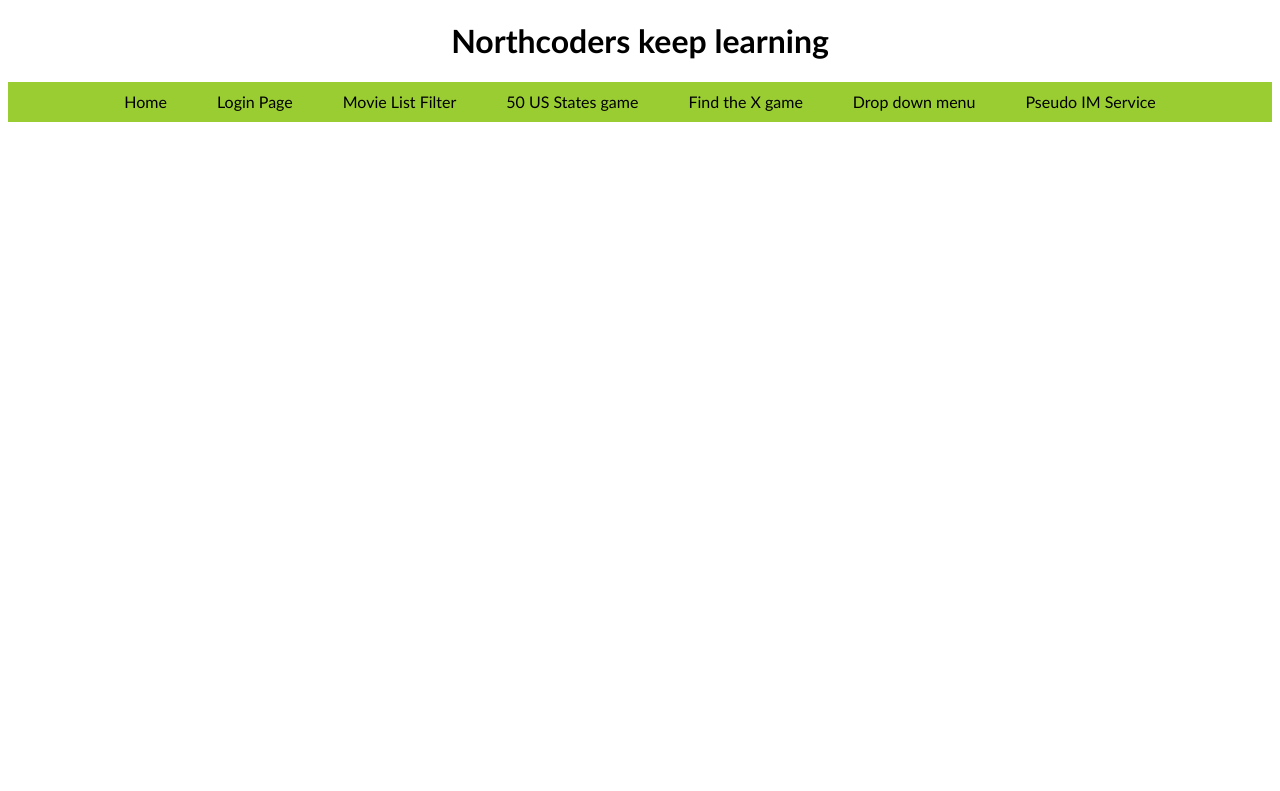
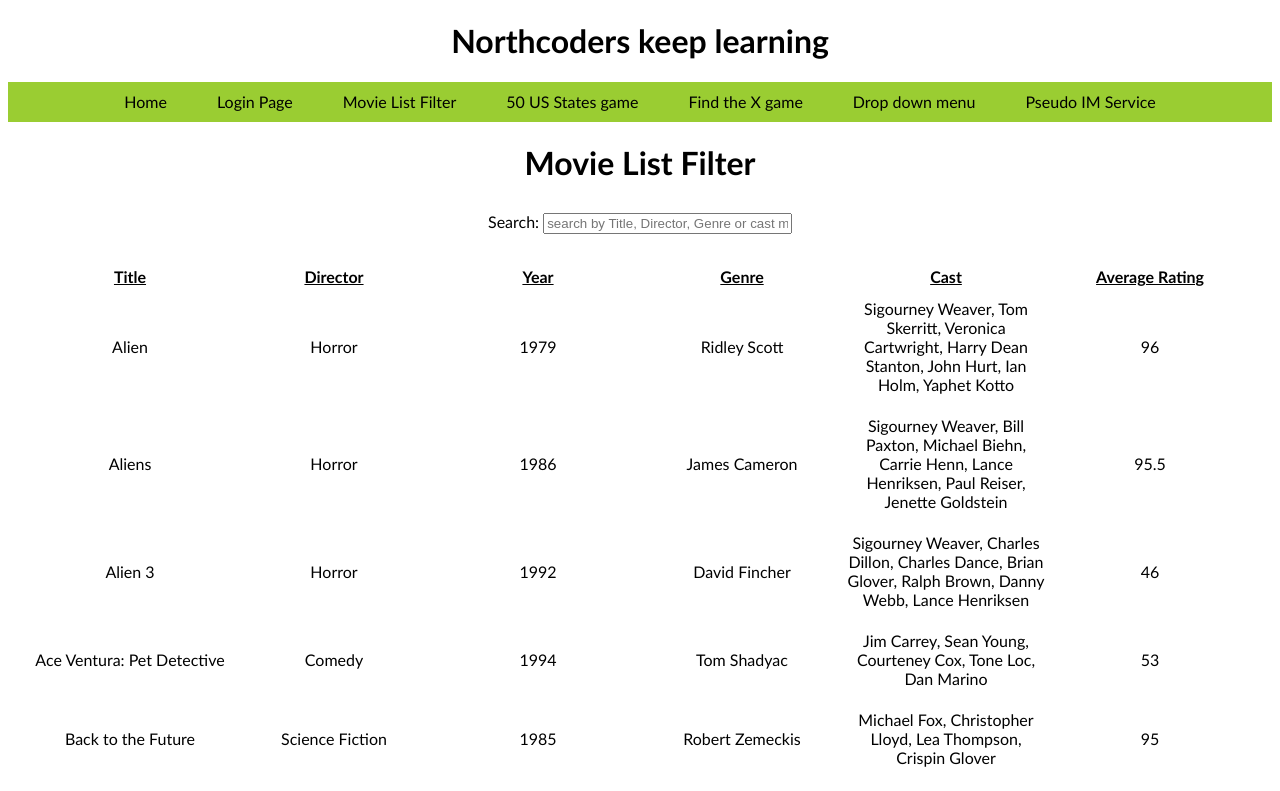
Before and after one commit to vbrooke78/keep-learning, a React (Create React App) app: page /movies in a window 1280 px wide. Shown: the top 791 px of the page. Built offline with nearby package versions, Linux system fonts and the light colour scheme.

Commit message:
Movie list page created, search bar not functional yet

```diff
--- a/src/App.css
+++ b/src/App.css
@@ -4,12 +4,21 @@
     'Lucida Sans', Arial, sans-serif;
 }
 
+/* navBar */
 .links {
   padding: 10px 25px;
   text-decoration: none;
   color: #000;
 }
 
+.navBar {
+  display: flex;
+  justify-content: center;
+  background-color: yellowgreen;
+  height: 40px;
+}
+
+/* loginTask */
 .loginForm {
   display: flex;
   flex-direction: column;
@@ -46,9 +55,26 @@
   justify-content: center;
 }
 
-.navBar {
+/* movieListTask */
+.searchBar {
+  margin: 30px;
+}
+
+.searchInput {
+  width: 20%;
+}
+
+th {
+  text-decoration: underline;
+}
+
+table {
   display: flex;
   justify-content: center;
-  background-color: yellowgreen;
-  height: 40px;
 }
+
+td {
+  width: 200px;
+  padding-bottom: 10px;
+  padding-top: 10px;
+}
--- a/src/App.js
+++ b/src/App.js
@@ -6,6 +6,7 @@ import { HomePage } from './components/HomePage';
 import { LoginPage } from './components/loginTask/LogInPage';
 import { LoginSuccessPage } from './components/loginTask/LoginSuccessPage';
 import { SignUpSuccessPage } from './components/loginTask/SignUpSuccessPage';
+import { MovieList } from './components/movieListTask/MovieList';
 import { Nav } from './components/Nav';
 
 function App() {
@@ -20,12 +21,15 @@ function App() {
       <Nav />
       <Routes>
         <Route path="/" element={<HomePage />} />
+        {/* login task */}
         <Route
           path="/login"
           element={<LoginPage userData={userData} setUserData={setUserData} />}
         />
         <Route path="/loginSuccess" element={<LoginSuccessPage />} />
         <Route path="/signUpSuccess" element={<SignUpSuccessPage />} />
+        {/* movie list task */}
+        <Route path="/movies" element={<MovieList />} />
       </Routes>
     </div>
   );
--- a/src/components/Nav.jsx
+++ b/src/components/Nav.jsx
@@ -9,7 +9,7 @@ export const Nav = () => {
       <Link to="/login" className="links">
         Login Page
       </Link>
-      <Link to="/movie" className="links">
+      <Link to="/movies" className="links">
         Movie List Filter
       </Link>
       <Link to="/states" className="links">
--- /dev/null
+++ b/src/components/movieListTask/MovieList.jsx
@@ -0,0 +1,44 @@
+import movies from './utils/movies.json';
+
+export const MovieList = () => {
+  return (
+    <>
+      <h1>Movie List Filter</h1>
+      <div className="searchBar">
+        <label htmlFor="search">Search: </label>
+        <input
+          name="search"
+          className="searchInput"
+          placeholder="search by Title, Director, Genre or cast member "
+        />
+      </div>
+      <table className="table">
+        <tbody>
+          <tr className="tableHeader">
+            <th>Title</th>
+            <th>Director</th>
+            <th>Year</th>
+            <th>Genre</th>
+            <th>Cast</th>
+            <th>Average Rating</th>
+          </tr>
+          {movies.map((movie) => {
+            return (
+              <tr key={movie.title}>
+                <td>{movie.title}</td>
+                <td>{movie.genre}</td>
+                <td>{movie.year}</td>
+                <td>{movie.director}</td>
+                <td>{movie.cast.join(', ')}</td>
+                <td>
+                  {movie.ratings.rottenTomatoes.reduce((a, b) => a + b) /
+                    movie.ratings.rottenTomatoes.length}
+                </td>
+              </tr>
+            );
+          })}
+        </tbody>
+      </table>
+    </>
+  );
+};
--- /dev/null
+++ b/src/components/movieListTask/utils/movies.json
@@ -0,0 +1,209 @@
+[{
+    "title": "Alien",
+    "genre": "Horror",
+    "year": 1979,
+    "director": "Ridley Scott",
+    "cast": ["Sigourney Weaver", "Tom Skerritt", "Veronica Cartwright", "Harry Dean Stanton", "John Hurt", "Ian Holm", "Yaphet Kotto"],
+    "ratings": {
+        "iMDB": 8.04,
+        "rottenTomatoes": [98, 94]
+    }
+},
+{
+    "title": "Aliens",
+    "genre": "Horror",
+    "year": 1986,
+    "director": "James Cameron",
+    "cast": ["Sigourney Weaver", "Bill Paxton", "Michael Biehn", "Carrie Henn", "Lance Henriksen", "Paul Reiser", "Jenette Goldstein"],
+    "ratings": {
+        "iMDB": 8.3,
+        "rottenTomatoes": [97, 94]
+    }
+},
+{
+    "title": "Alien 3",
+    "genre": "Horror",
+    "year": 1992,
+    "director": "David Fincher",
+    "cast": ["Sigourney Weaver", "Charles Dillon", "Charles Dance", "Brian Glover", "Ralph Brown", "Danny Webb", "Lance Henriksen"],
+    "ratings": {
+        "iMDB": 6.5,
+        "rottenTomatoes": [45, 47]
+    }
+},
+{
+   "title": "Ace Ventura: Pet Detective",
+   "genre": "Comedy",
+   "year": 1994,
+   "director": "Tom Shadyac",
+   "cast": ["Jim Carrey", "Sean Young", "Courteney Cox", "Tone Loc", "Dan Marino"],
+   "ratings": {
+       "iMDB": 6.9,
+       "rottenTomatoes": [49, 57]
+   }
+},
+{
+    "title": "Back to the Future",
+    "genre": "Science Fiction",
+    "year": 1985,
+    "director": "Robert Zemeckis",
+    "cast": ["Michael Fox", "Christopher Lloyd", "Lea Thompson", "Crispin Glover"],
+    "ratings": {
+        "iMDB": 8.5,
+        "rottenTomatoes": [96, 94]
+    }
+},
+{
+    "title": "Akira",
+    "genre": "Anime",
+    "year": 1988,
+    "director": "Katsuhiro Otomo",
+    "cast": ["Mitsuo Iwata", "Nozomu Sasaki", "Mami Koyama", "Taro Ishida", "Mizuho Suzuki", "Tetsusho Genada"],
+    "ratings": {
+        "iMDB": 8.0,
+        "rottenTomatoes": [90, 90]
+    }
+},
+{
+    "title": "Star Wars: Empire Strikes Back",
+    "genre": "Science Fiction",
+    "year": 1980,
+    "director": "Irvin Kershner",
+    "cast": ["Mark Hamill", "Carrie Fisher", "Bruno Kirby", "Harrison Ford", "Billy Dee Williams", "Anthony Daniels", "David Prowse", "Kenny Baker", "Peter Mayhew", "Frank Oz"],
+    "ratings": {
+        "iMDB": 8.7,
+        "rottenTomatoes": [94, 97]
+    }
+},
+{
+    "title": "RoboCop",
+    "genre": "Science Fiction",
+    "year": 1987,
+    "director": "Paul Verhoeven",
+    "cast": ["Peter Weeler", "Nancy Allen", "Daniel O'Herlihy", "Ronny Cox", "Kurtwood Smith", "Miguel Ferrer"],
+    "ratings": {
+        "iMDB": 7.6,
+        "rottenTomatoes": [90, 84]
+    }
+},
+{
+    "title": "Hellraiser",
+    "genre": "Horror",
+    "year": 1987,
+    "director": "Clive Barker",
+    "cast": ["Andrew Robinson", "Clare Higgins", "Ashley Laurence"],
+    "ratings":{
+        "iMDB": 7.0,
+        "rottenTomatoes": [72, 72]
+    }
+},
+{
+    "title": "Ghostbusters",
+    "genre": "Science Fiction",
+    "year": 1984,
+    "director": "Ivan Reitman",
+    "cast": ["Bill Murray", "Dan Aykroyd", "Sigourney Weaver", "Harold Ramis", "Rick Moranis"],
+    "ratings": {
+        "iMDB": 7.8,
+        "rottenTomatoes": [74, 49]
+    }
+},
+{
+    "title": "Legally Blonde",
+    "genre": "Comedy",
+    "year": 2001,
+    "director": "Robert Luketic",
+    "cast": ["Reese Witherspoon", "Luke Wilson", "Selma Blair", "Matthew Davis", "Victor Garber", "Jennifer Coolidge"],
+    "ratings": {
+        "iMDB": 6.4,
+        "rottenTomatoes": [70, 72]
+    }
+},
+{
+    "title": "When Harry Met Sally",
+    "genre": "Romantic Comedy",
+    "year": 1989,
+    "director": "Rob Reiner",
+    "cast": ["Billy Crystal", "Meg Ryan", "Carrie Fisher", "Bruno Kirby"],
+    "ratings":{
+        "iMDB": 7.6,
+        "rottenTomatoes": [91, 89]
+    }
+},
+{
+    "title": "Scott Pilgrim vs the World",
+    "genre": "Romantic Comedy",
+    "year": 2010,
+    "director": "Edgar Wright",
+    "cast": ["Michael Cera", "Mary Elizabeth Winstead", "Kieran Culkin", "Chris Evans", "Anna Kendrick", "Alison Pill", "Brandon Routh", "Jason Schwartzman"],
+    "ratings": {
+        "iMDB": 7.5,
+        "rottenTomatoes": [82, 84]
+    }
+},
+{
+    "title": "Nomadland",
+    "genre": "Drama",
+    "year": 2020,
+    "director": "Chole Zhao",
+    "cast": ["Frances McDormand", "David Strathairn", "Linda May", "Swankie"],
+    "ratings": {
+        "iMDB": 7.4,
+        "rottenTomatoes": [93, 82]
+    }
+},
+{
+    "title": "No Time To Die",
+    "genre": "Action",
+    "year": 2021,
+    "director": "Cary Joji Fukunaga",
+    "cast": ["Daniel Craig", "Rami Malek", "Lea Seydoux", "Lashana Lynch", "Ben Whishaw", "Naomie Harris", "Jeffrey Wright", "Christoph Waltz", "Ralph Fiennes"],
+    "ratings": {
+        "iMDB": 7.5,
+        "rottenTomatoes": [84, 88]
+    }
+},
+{
+    "title": "Pulp Fiction",
+    "genre": "Comedy",
+    "year": 1994,
+    "director": "Quentin Tarantino",
+    "cast": ["John Travolta", "Samuel L. Jackson", "Uma Thurman", "Harvey Keitel", "Tim Roth", "Amanda Plummer", "Maria de Medeiros", "Ving Rhames", "Eric Stoltz", "Rosanna Arquette", "Christopher Walken", "Bruce Willis"],
+    "ratings": {
+        "iMDB": 8.9,
+        "rottenTomatoes": [92, 96]
+    }
+},
+{
+    "title": "Predator",
+    "genre": "Science Fiction",
+    "year": 1987,
+    "director": "John Mctiernan",
+    "cast": ["Arnold Schwarzeneggar", "Carl Weathers", "Elpidia Carrillo", "Bill Duke", "Richard Chaves"],
+    "ratings": {
+        "iMDB": 7.8,
+        "rottenTomatoes": [82, 87]
+    }
+},
+{
+    "title": "Raiders of the Lost Ark",
+    "genre": "Action",
+    "year": 1981,
+    "director": "Steven Spielberg",
+    "cast": ["Harrison Ford", "Karen Allen", "Paul Freeman", "Ronald Lacey", "John Rhys-Davies", "Denholm Elliot"],
+    "ratings": {
+        "iMDB": 8.4,
+        "rottenTomatoes": [95, 96]
+    }
+},
+{
+    "title": "The Shining",
+    "genre": "Horror",
+    "year": 1980,
+    "director": "Stanley Kubrick",
+    "cast": ["Jack Nicholson", "Shelly Duvall", "Scatman Crothers", "Danny Lloyd"],
+    "ratings": {
+        "iMDB": 8.4,
+        "rottenTomatoes": [84, 93]
+    }
+}]
```
